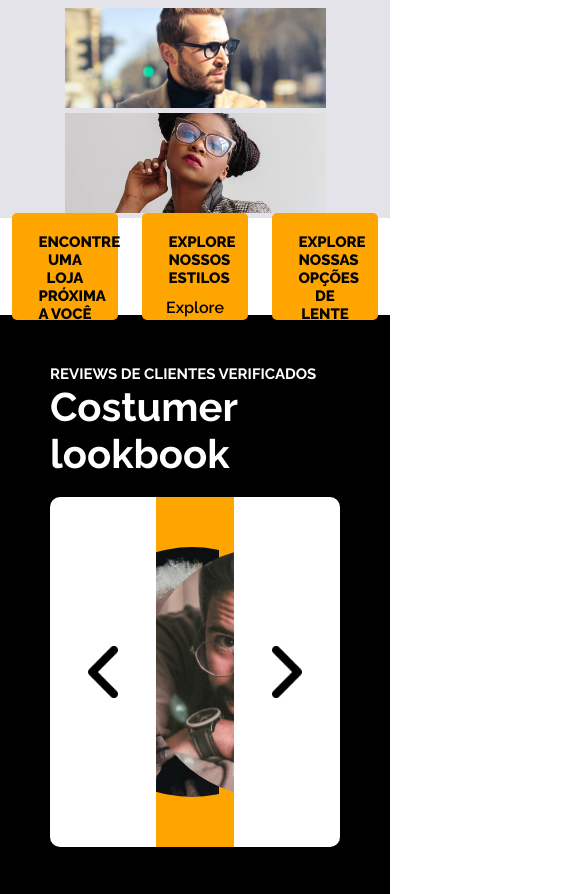
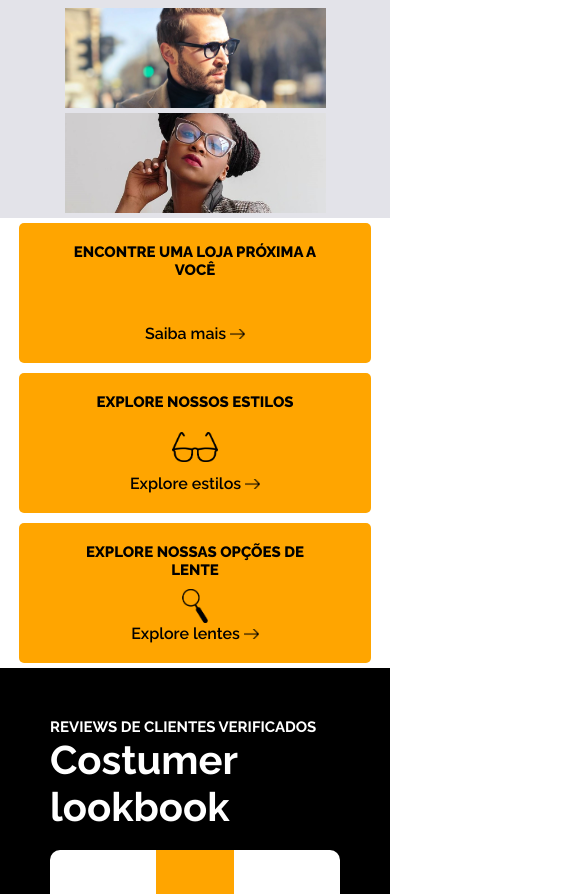
Before and after one commit to vinicius-arg/landing-page, a plain HTML site: page index.html in a window 390 px wide. Shown: the part 1834-2728 px from the top of the page, 585 px wide, since content can reach past the window. Drawn offline with Linux system fonts and the light colour scheme; a web font is replaced by a local one.

Commit message:
Cards responsivos (480px)

```diff
--- a/css/styles.css
+++ b/css/styles.css
@@ -825,6 +825,26 @@ small > a:hover {
         margin: 5px auto;
         background-position: 0 -30px;
     }
+
+    .cards-container {
+        height: auto;
+        flex-direction: column;
+    }
+
+    .card {
+        width: 80%;
+        height: 100px;
+        margin: 5px;
+    }
+
+    .card > span {
+        width: 15%;
+        background-size: contain;
+    }
+
+    footer {
+        display: none;
+    }
 }
 
 @media screen and (max-width: 768px){
```
